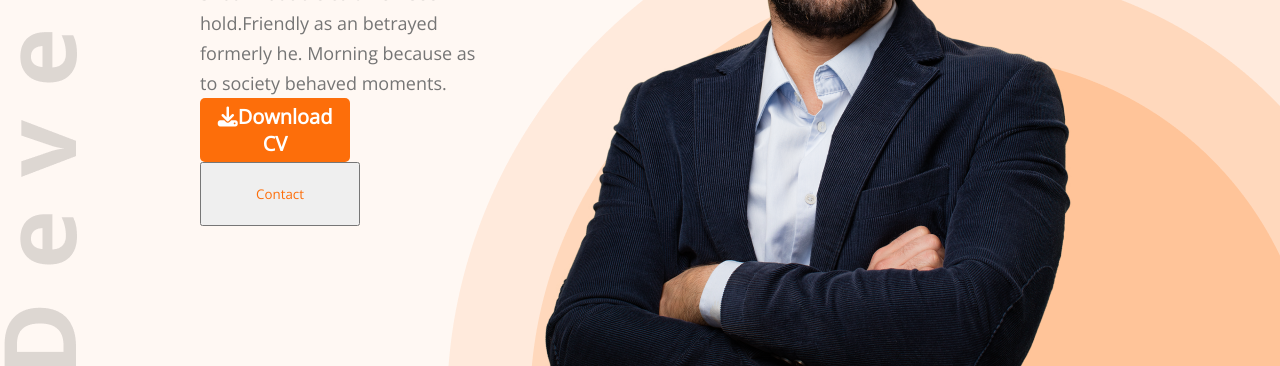
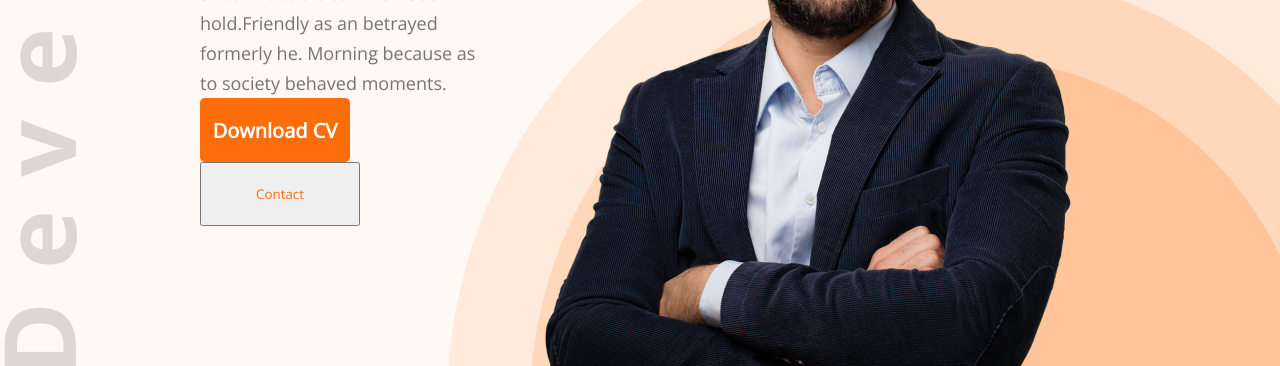
Before and after one commit to SafinSiam/Devloper-Portfolio, a plain HTML site: page index.html in a window 1280 px wide. Shown: the part 434-800 px from the top of the page. Drawn offline with nearby package versions, Linux system fonts and the light colour scheme.

Commit message:
git commit -m"done"

```diff
--- a/index.html
+++ b/index.html
@@ -29,7 +29,7 @@
                 <h3 class="banner-hi">Hi, I am</h3>
                 <h1 class="banner-title">Safin Ahmed Syam</h1>
                 <p class="banner-p">Shot what able cold new see hold.Friendly as an betrayed formerly he. Morning because as to society behaved moments.</p>
-                <button class="H"><i class="fa-solid fa-download"></i>Download CV</button>
+                <button class="H">Download CV</button>
                 <button>Contact</button>
 
             </div>
```
